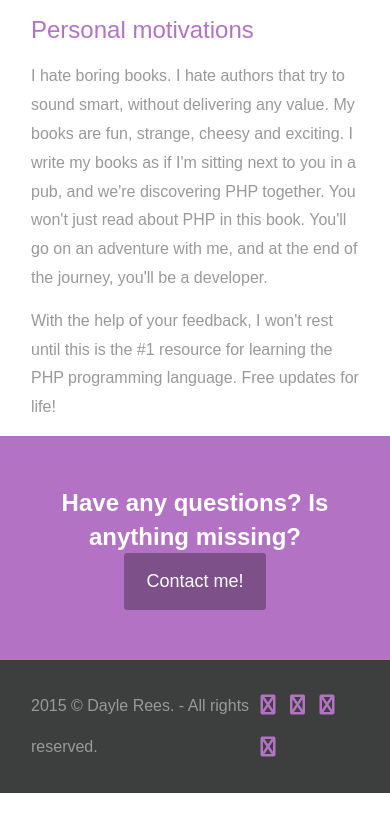
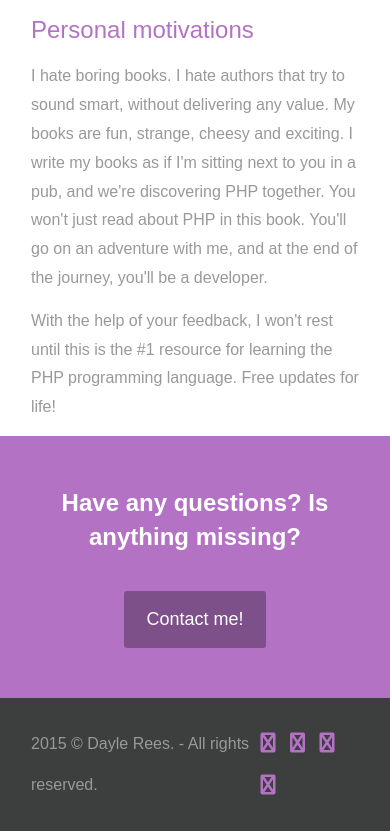
Before and after one commit to Bot473Gaming/LearnCss, a plain HTML site: page 6/index.html in a window 390 px wide. Shown: the part 4796-5627 px from the top of the page. Before the commit the page ends 5589 px from the top, so only its background shows below. Drawn offline with Linux system fonts and the light colour scheme.

Commit message:
Update responsive.css

```diff
--- a/6/assets/css/responsive.css
+++ b/6/assets/css/responsive.css
@@ -18,6 +18,7 @@
         float: none;
         display: table;
         margin: 0 auto;
+        margin-top: 38px;
     }
 }
 
```
